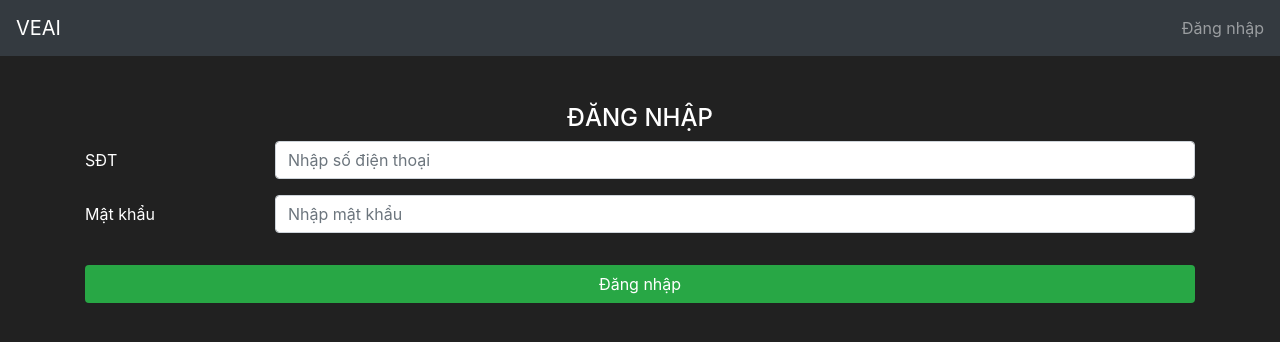
After one commit to ariesanhthu/ScTest, a Flask app: template templates/DangNhap.html in a window 1280 px wide. The commit adds this page. Shown: the top 342 px of the page. Run offline with Flask 3, Linux system fonts and the light colour scheme; the template is opened without the code that fills it, so the values that code supplies are empty; some libraries are stand-ins or nearby versions.

Commit message:
templates

```diff
--- a/main.py
+++ b/main.py
@@ -0,0 +1,27 @@
+from flask import Flask, render_template, request, redirect, url_for
+
+app = Flask(__name__)
+
+#============= HOME PAGE =============
+@app.route("/")
+@app.route('/home')
+def home_page():
+    return render_template("home.html")
+#============= END HOME PAGE =============
+
+
+#============= LOGIN PAGE =============
+@app.route("/DangNhap")
+def DangNhap():
+    return render_template("DangNhap.html")
+
+
+#============= DANH SACH GIA =============
+@app.route("/DanhSachGia")
+def DanhSachGia():
+    return render_template("DanhSachGia.html")
+
+#============= ĐẶT LỊCH =============
+@app.route("/DatLich")
+def DatLich():
+    return render_template("DatLich.html")
--- /dev/null
+++ b/templates/DangNhap.html
@@ -0,0 +1,46 @@
+{% extends 'base.html' %}
+{% block title %}
+    ĐĂNG NHẬP
+{% endblock %}
+
+{% block content %}
+<div class="container">
+    <h4 class="text-title text-center mt-5">ĐĂNG NHẬP</h4>
+
+    <form action="#" method="post">
+
+        <div class="form-group row">
+            <label class="col-sm-2 col-form-label">SĐT </label>
+            <div class="col-sm-10">
+                <input
+                class="form-control"
+                id="sdt"
+                type="text"
+                placeholder="Nhập số điện thoại"
+                name="sdt"
+                    required
+                    />
+            </div>
+        </div>
+
+        <div class="form-group row">
+            <label class="col-sm-2 col-form-label">Mật khẩu </label>
+            <div class="col-sm-10">
+                <input
+                        class="form-control"
+                        id="matkhau"
+                        type="password"
+                        placeholder="Nhập mật khẩu"
+                        name="matkhau"
+                        required
+                    />
+            </div>
+        </div>
+
+      <button class="mt-3 btn btn--form text-white rounded bg-success col-12" type="submit" value="DangNhap">
+        Đăng nhập
+      </button>
+    </form>
+</div>
+
+{% endblock %}
--- a/templates/base.html
+++ b/templates/base.html
@@ -6,6 +6,15 @@
       <meta name="viewport" content="width=device-width, initial-scale=1, shrink-to-fit=no">
       <!-- Bootstrap CSS -->
       <link rel="stylesheet" href="https://cdn.jsdelivr.net/npm/bootstrap@4.5.3/dist/css/bootstrap.min.css" integrity="sha384-TX8t27EcRE3e/ihU7zmQxVncDAy5uIKz4rEkgIXeMed4M0jlfIDPvg6uqKI2xXr2" crossorigin="anonymous">
+      <!-- Font Awesome -->
+      <link rel="stylesheet" href="https://cdnjs.cloudflare.com/ajax/libs/font-awesome/6.4.2/css/all.min.css">
+      <!-- STATIC STYLE -->
+      <link href="{{url_for('static', filename = 'style.css')}}" rel="stylesheet">
+
+      <!-- jQuery -->
+
+      <link rel="stylesheet" href="//cdnjs.cloudflare.com/ajax/libs/timepicker/1.3.5/jquery.timepicker.min.css">
+      <!-- title -->
       <title>
           {% block title %}
 
@@ -15,44 +24,20 @@
    <body>
 
     <!-- Navbar here -->
-    <nav class="navbar navbar-expand-md navbar-dark bg-dark">
+    <nav class="navbar navbar-dark bg-dark">
       <!-- brand name -->
-      <a class="navbar-brand" href="#">BOKBOK</a>
+      <a class="navbar-brand" href="#">VEAI</a>
+        <div class="navbar-right">
+          <ul class="navbar-nav">
+            <!-- USER AREA -->
 
-      <button class="navbar-toggler" type="button" data-toggle="collapse" data-target="#navbarNav">
-        <span class="navbar-toggler-icon"></span>
-      </button>
-
-      <div class="collapse navbar-collapse" id="navbarNav">
-        <ul class="navbar-nav mr-auto">
-            <li class="nav-item active">
-                <a class="nav-link" href="{{ url_for('home_page') }}">Home <span class="sr-only">(current)</span></a>
-            </li>
-            <!-- <li class="nav-item">
-                <a class="nav-link" href="{{ url_for('market_page') }}">Market</a>
-            </li> -->
-        </ul>
-        <ul class="navbar-nav">
-          <!-- USER AREA -->
-          {% if "user" in session: %}
             <li class="nav-item">
-              <a class="nav-link" href="{{ url_for('user') }}">Hello {{session["user"]}}!</a>
-            </li>
-            <li class="nav-item">
-              <a class="nav-link" href="{{ url_for('logout') }}">Logout</a>
-            </li>
-          {% else %}
-            <li class="nav-item">
-              <a class="nav-link" href="{{ url_for('login_page') }}">Login</a>
+              <a class="nav-link" href="">Đăng nhập</a>
             </li>
 
-            <li class="nav-item">
-              <a class="nav-link" href="{{ url_for('register_page') }}">Register</a>
-              </li>
-          {% endif %}
-          <!-- END USER AREA -->
+            <!-- END USER AREA -->
           </ul>
-      </div>
+        </div>
     </nav>
     <!-- end navbar -->
       <!-- MAIN CONTENT -->
@@ -68,11 +53,14 @@
       <!-- Optional JavaScript -->
       <!-- jQuery first, then Popper.js, then Bootstrap JS -->
       <script src='https://kit.fontawesome.com/a076d05399.js'></script>
+      <!-- TIMEPICKER -->
+      <script src="//cdnjs.cloudflare.com/ajax/libs/timepicker/1.3.5/jquery.timepicker.min.js"></script>
+      <script src="https://ajax.googleapis.com/ajax/libs/jquery/3.2.0/jquery.min.js"></script>
       <script src="https://code.jquery.com/jquery-3.5.1.slim.min.js" integrity="sha384-DfXdz2htPH0lsSSs5nCTpuj/zy4C+OGpamoFVy38MVBnE+IbbVYUew+OrCXaRkfj" crossorigin="anonymous"></script>
       <script src="https://cdn.jsdelivr.net/npm/popper.js@1.16.1/dist/umd/popper.min.js" integrity="sha384-9/reFTGAW83EW2RDu2S0VKaIzap3H66lZH81PoYlFhbGU+6BZp6G7niu735Sk7lN" crossorigin="anonymous"></script>
       <script src="https://stackpath.bootstrapcdn.com/bootstrap/4.5.2/js/bootstrap.min.js" integrity="sha384-B4gt1jrGC7Jh4AgTPSdUtOBvfO8shuf57BaghqFfPlYxofvL8/KUEfYiJOMMV+rV" crossorigin="anonymous"></script>
+      <script src="/static/style.js" charset="utf-8"></script>
 
-           <!-- <script src="/static/style.js" charset="utf-8"></script> -->
     </body>
    <style>
       body {
```
Also changed, not shown: templates/BanDo.html (added, +7 -0 lines), templates/CameraTraCuu.html (added, +7 -0 lines), templates/DanhSachGia.html (added, +44 -0 lines), templates/DatLich.html (added, +22 -0 lines), templates/TimNguoiBan.html (added, +21 -0 lines), templates/home.html (added, +61 -0 lines), static/images/carton.jpeg (added), static/style.js (added).
